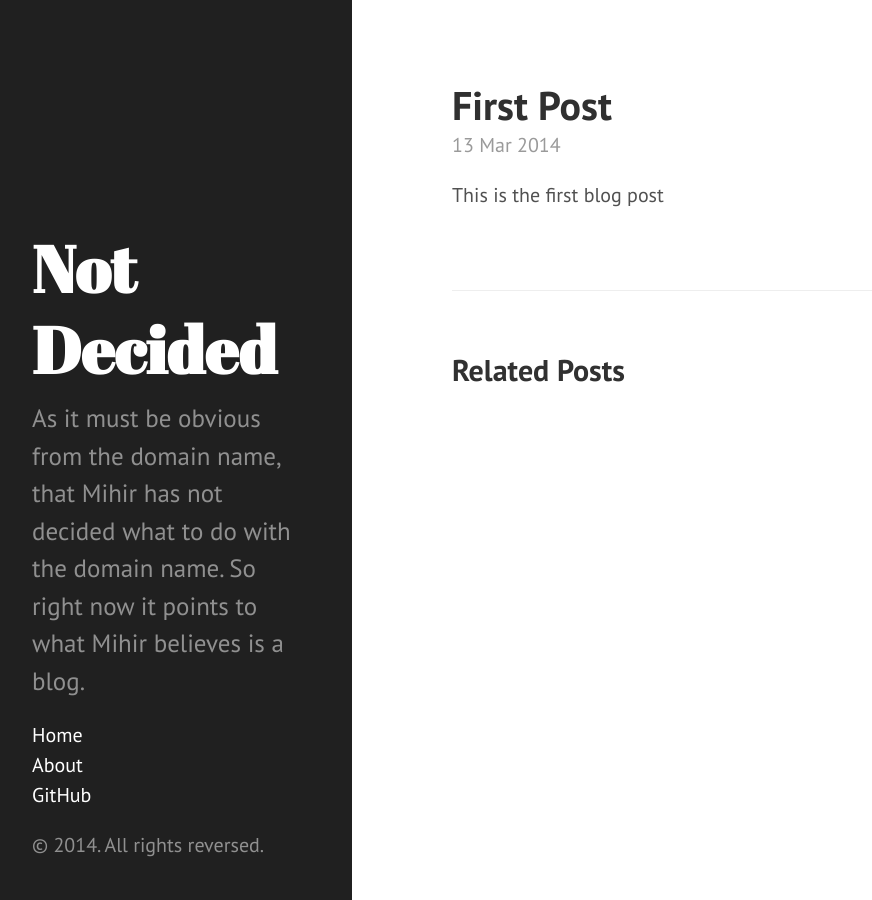
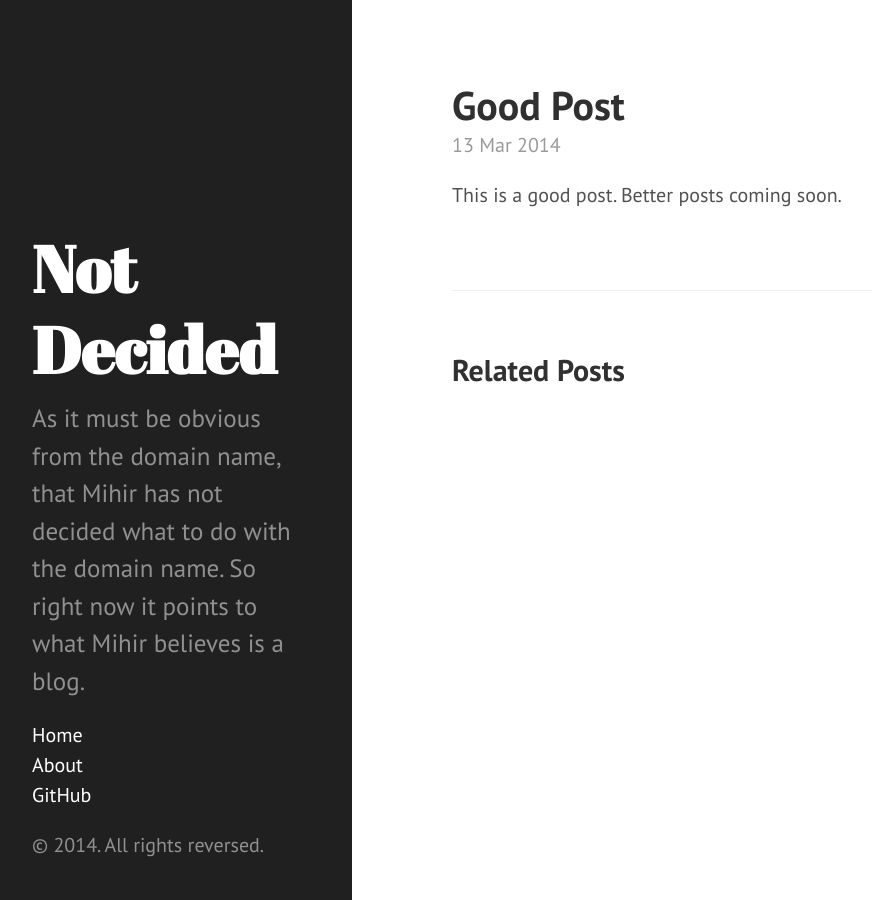
Before and after one commit to mihirk/mihirk.github.io, a Jekyll site: the page built from _posts/2014-03-13-first-post.markdown, in a window 1280 px wide. Shown: the whole page, without its empty margins (8-880 px from the left). Built offline with Jekyll 4.4.1, drawn with Linux system fonts in a browser that asks for light colours; nearby versions of some CDN libraries; Markdown is read by kramdown in place of the engine named in the settings.

Commit message:
Changed first post

```diff
--- a/_posts/2014-03-13-first-post.markdown
+++ b/_posts/2014-03-13-first-post.markdown
@@ -1,8 +1,8 @@
 ---
 layout: post
-title:  "First Post"
+title:  "Good Post"
 date:   2014-03-13 12:41:51
 categories: Random
 ---
 
-This is the first blog post
+This is a good post. Better posts coming soon.
```
